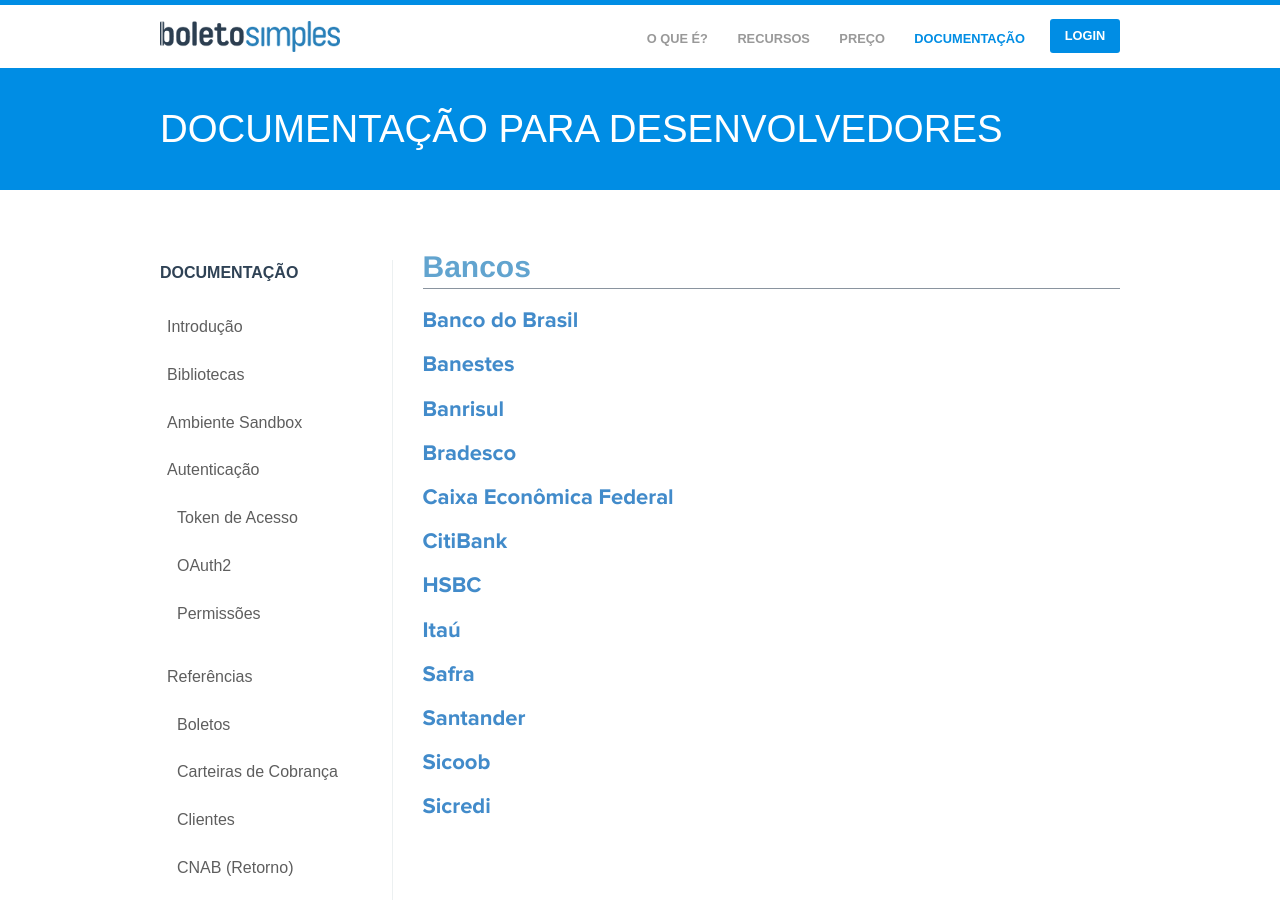
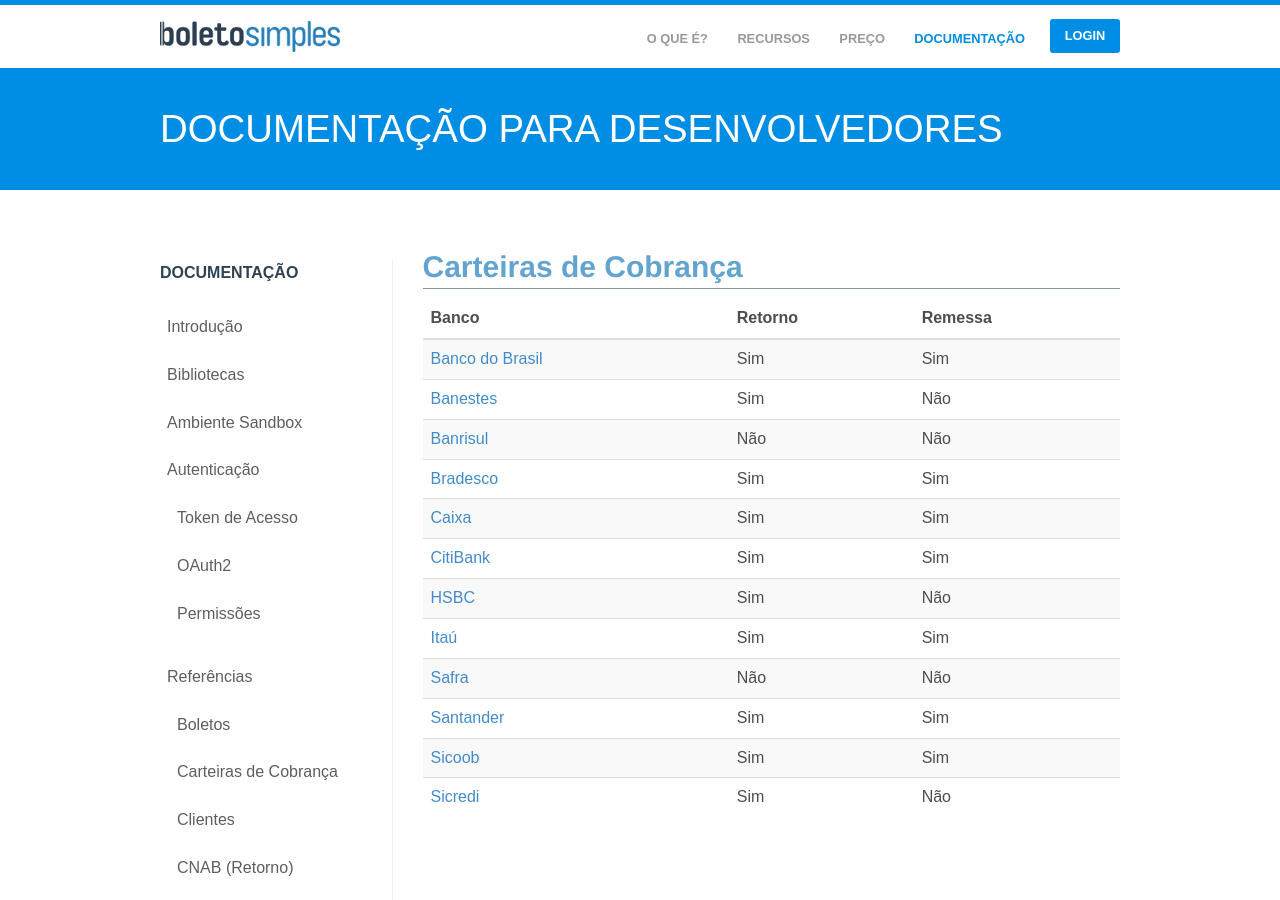
Before and after one commit to BoletoSimples/boletosimples-docs, a Jekyll site: the page built from bank_contracts/index.md, in a window 1280 px wide and 900 px high. Built offline with Jekyll 4.4.1, drawn with Linux system fonts in a browser that asks for light colours.

Commit message:
list of remittances and discharges available

```diff
--- a/bank_contracts/index.md
+++ b/bank_contracts/index.md
@@ -4,28 +4,19 @@ title: Carteiras de Cobrança - API do Boleto Simples
 en: /en/bank_contracts
 ---
 
-## Bancos
+## Carteiras de Cobrança
 
-### [Banco do Brasil](/bank_contracts/bb)
-
-### [Banestes](/bank_contracts/banestes)
-
-### [Banrisul](/bank_contracts/banrisul)
-
-### [Bradesco](/bank_contracts/bradesco)
-
-### [Caixa Econômica Federal](/bank_contracts/cef)
-
-### [CitiBank](/bank_contracts/citibank)
-
-### [HSBC](/bank_contracts/hsbc)
-
-### [Itaú](/bank_contracts/itau)
-
-### [Safra](/bank_contracts/safra)
-
-### [Santander](/bank_contracts/santander)
-
-### [Sicoob](/bank_contracts/sicoob)
-
-### [Sicredi](/bank_contracts/sicredi)
+| Banco                                  | Retorno | Remessa
+| -------------------------------------- | ------- | -------------------
+| [Banco do Brasil](/bank_contracts/bb)  | Sim     | Sim
+| [Banestes](/bank_contracts/banestes)   | Sim     | Não
+| [Banrisul](/bank_contracts/banrisul)   | Não     | Não
+| [Bradesco](/bank_contracts/bradesco)   | Sim     | Sim
+| [Caixa](/bank_contracts/cef)           | Sim     | Sim
+| [CitiBank](/bank_contracts/citibank)   | Sim     | Sim
+| [HSBC](/bank_contracts/hsbc)           | Sim     | Não
+| [Itaú](/bank_contracts/itau)           | Sim     | Sim
+| [Safra](/bank_contracts/safra)         | Não     | Não
+| [Santander](/bank_contracts/santander) | Sim     | Sim
+| [Sicoob](/bank_contracts/sicoob)       | Sim     | Sim
+| [Sicredi](/bank_contracts/sicredi)     | Sim     | Não
```
Also changed, not shown: changelog.md.
